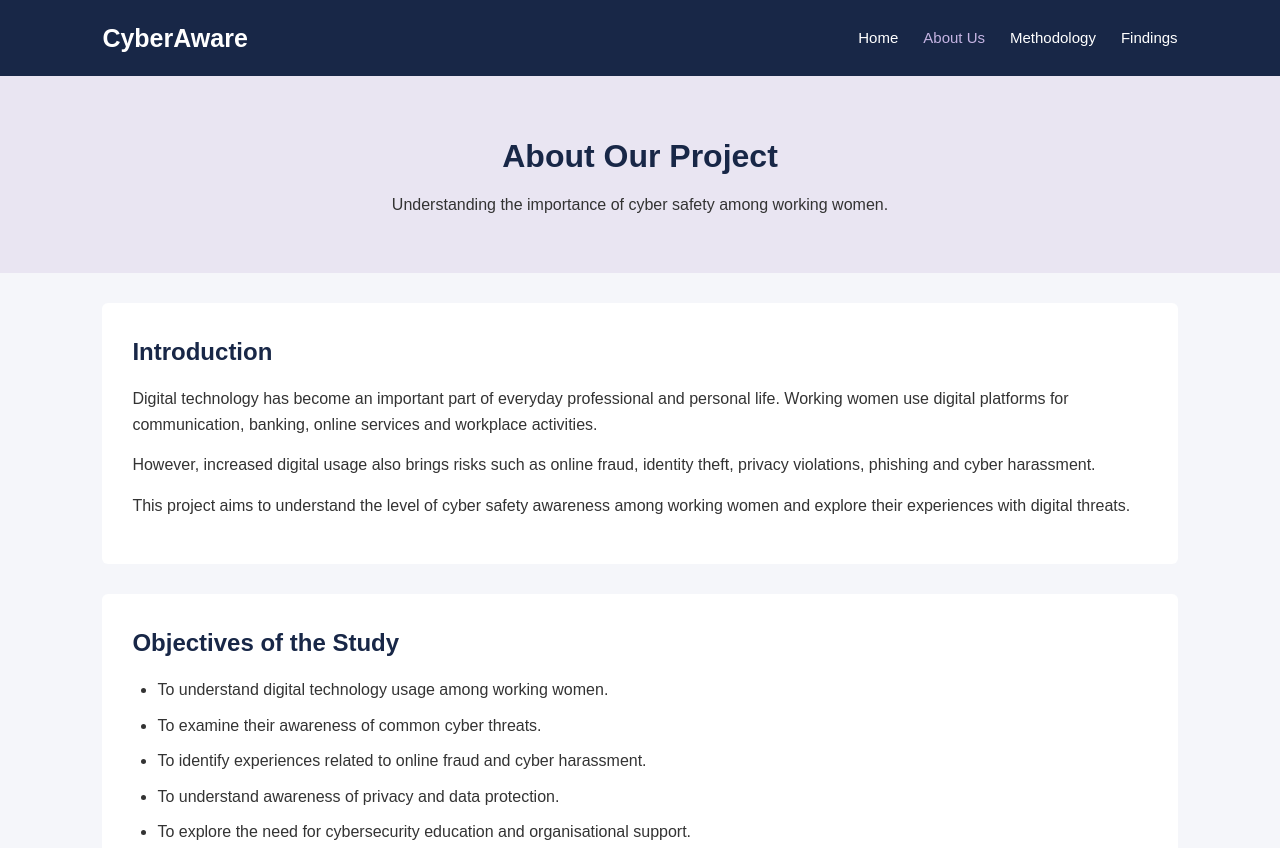
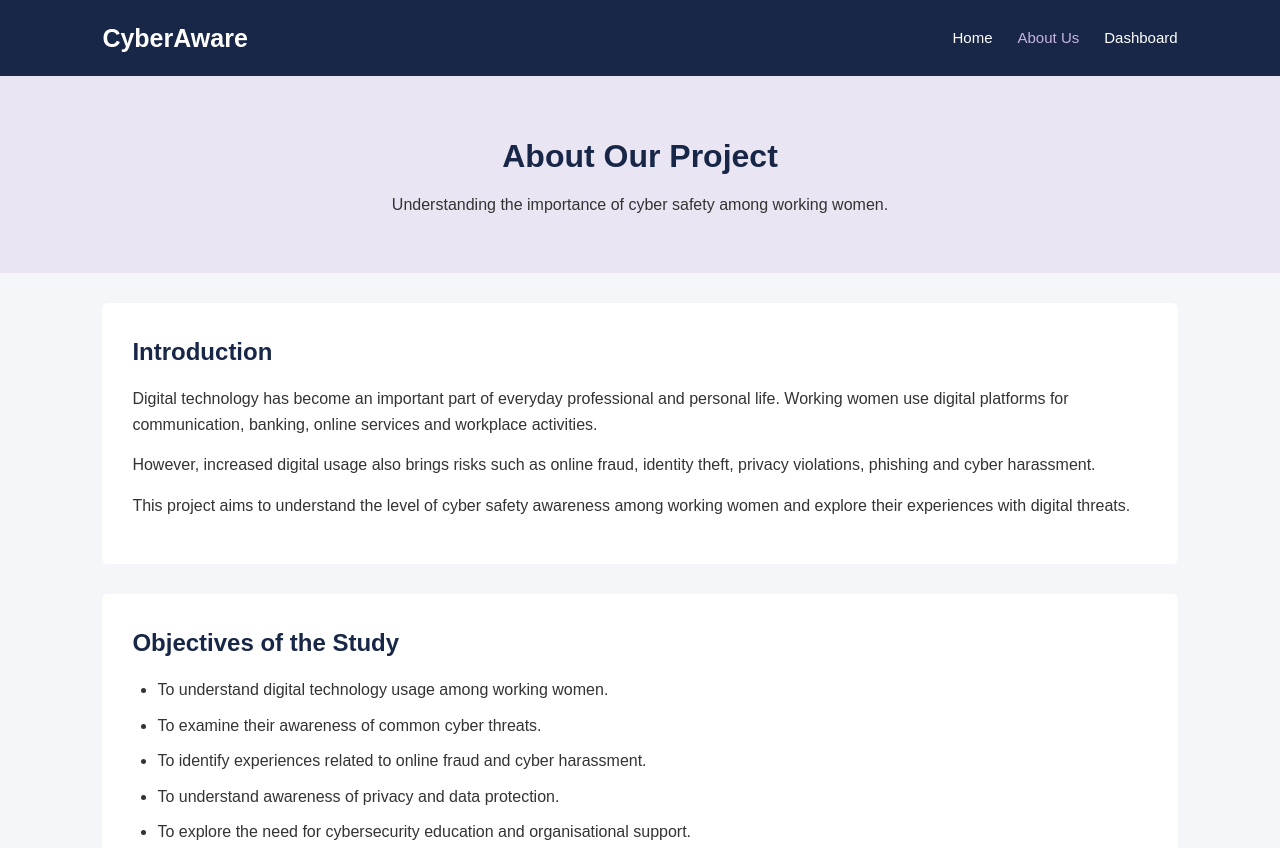
Before and after one commit to Ashtankarshweta143/working-women-cybersecurity, a plain HTML site: page about.html in a window 1280 px wide. Shown: the top 848 px of the page. Drawn offline with Linux system fonts and the light colour scheme.

Commit message:
Update about.html

```diff
--- a/about.html
+++ b/about.html
@@ -15,8 +15,7 @@
         <ul class="nav-links">
             <li><a href="index.html">Home</a></li>
             <li><a href="about.html" class="active">About Us</a></li>
-            <li><a href="methodology.html">Methodology</a></li>
-            <li><a href="findings.html">Findings</a></li>
+            <li><a href="dashboard.html">Dashboard</a></li>
         </ul>
     </nav>
 
```
